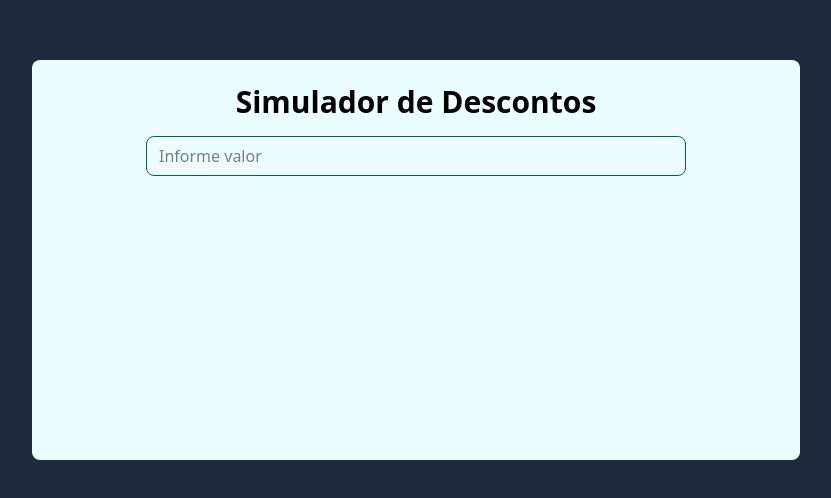
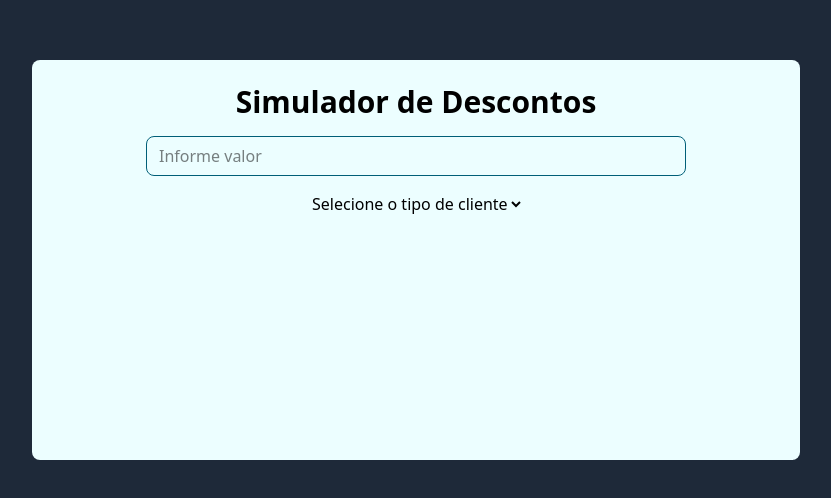
Before and after one commit to laecio22/calculadorDescontos, a Next.js app: page / in a window 1280 px wide. Shown: the part 140-638 px from the top of the page, without its empty margins (224-1055 px from the left). Built offline with nearby package versions, Linux system fonts and the light colour scheme.

Commit message:
feat:Criação  do componente  para  selecionar  o tipo de  usuário

```diff
--- a/app/(pages)/SimuladorDescontos/page.tsx
+++ b/app/(pages)/SimuladorDescontos/page.tsx
@@ -1,9 +1,14 @@
 'use client'
 import EntradaValor from "@/app/_components/EntradaValor";
+import SeletorCliente from "@/app/_components/SeletorCliente";
 import { useState } from "react";
 
 const SimuladorDescontos = () => {
-  const [valor, setValor] =  useState('')
+  const [valor, setValor] =  useState("")
+  const [mensagem, setMensagem] =  useState("")
+  const [tipoUsuario, setTipoUsuario] =  useState(null)
+  const [valorFinal, setValorFinal] = useState("")
+
   return (
     <section className=" h-100
       w-3xl
@@ -15,6 +20,7 @@ const SimuladorDescontos = () => {
       " >
         <h2 className="font-bold text-3xl ">Simulador de Descontos</h2>
         <EntradaValor valor={valor} aoDigitar={setValor} />
+        <SeletorCliente/>
         {valor}
       </form>
     </section>
--- /dev/null
+++ b/app/_components/SeletorCliente/index.tsx
@@ -0,0 +1,14 @@
+
+const SeletorCliente = () => {
+  return (
+    <select>
+        <option value="">Selecione o tipo de  cliente</option>
+        <option value="">VIP</option>
+        <option value="">Funcionário</option>
+        <option value="">Parceiro</option>
+          <option value="">Comum</option>
+    </select>
+  )
+}
+
+export default SeletorCliente
```
